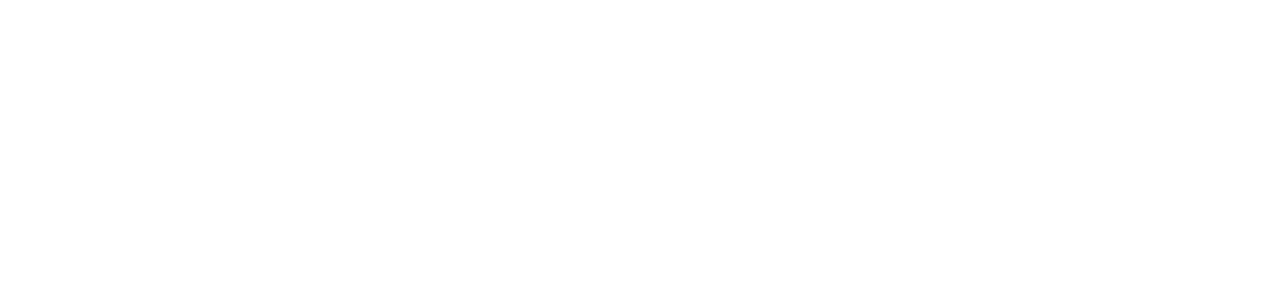
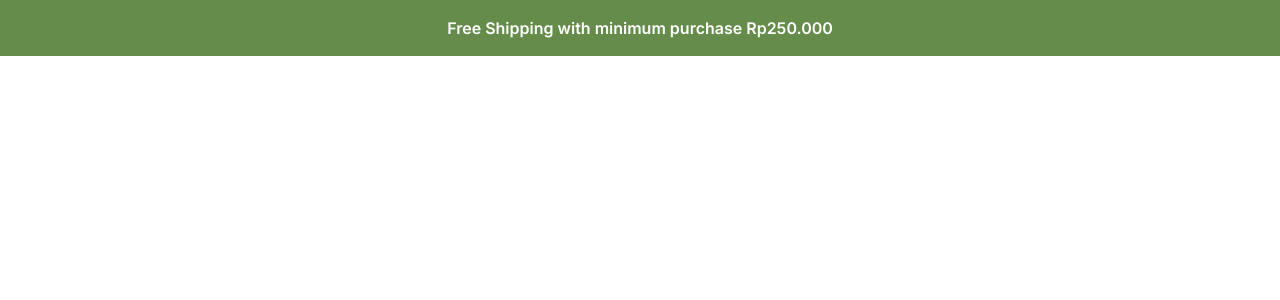
Before and after one commit to velthereal/ecoshop, a React (Create React App) app: page / in a window 1280 px wide. Shown: the top 300 px of the page. Built offline with nearby package versions, Linux system fonts and the light colour scheme.

Commit message:
finished SaleBar

```diff
--- a/package.json
+++ b/package.json
@@ -34,5 +34,9 @@
       "last 1 firefox version",
       "last 1 safari version"
     ]
+  },
+  "devDependencies": {
+    "css-loader": "^6.8.1",
+    "style-loader": "^3.3.3"
   }
 }
--- a/src/components/SaleBar/SaleBar.jsx
+++ b/src/components/SaleBar/SaleBar.jsx
@@ -1,7 +1,9 @@
-// import styles from './salebar.css';
+import styles from './salebar.module.css';
 
 const SaleBar = () => {
-
+	return (
+		<div className={styles["sale-bar"]}>Free Shipping with minimum purchase Rp250.000</div>
+	)
 }
 
 export default SaleBar;
--- /dev/null
+++ b/src/components/SaleBar/salebar.module.css
@@ -0,0 +1,13 @@
+.sale-bar {
+	width: 100%;
+	display: flex;
+	justify-content: center;
+	align-items: center;
+	padding: 16px 0;
+	background-color: #658c4a;
+	color: #fff;
+	font-family: Inter;
+	font-size: 16px;
+	font-weight: 600;
+	line-height: 24px;
+}
```
Also changed, not shown: src/components/SaleBar/salebar.css (deleted), 1 other file (tests, documents, lock files or other folders).
